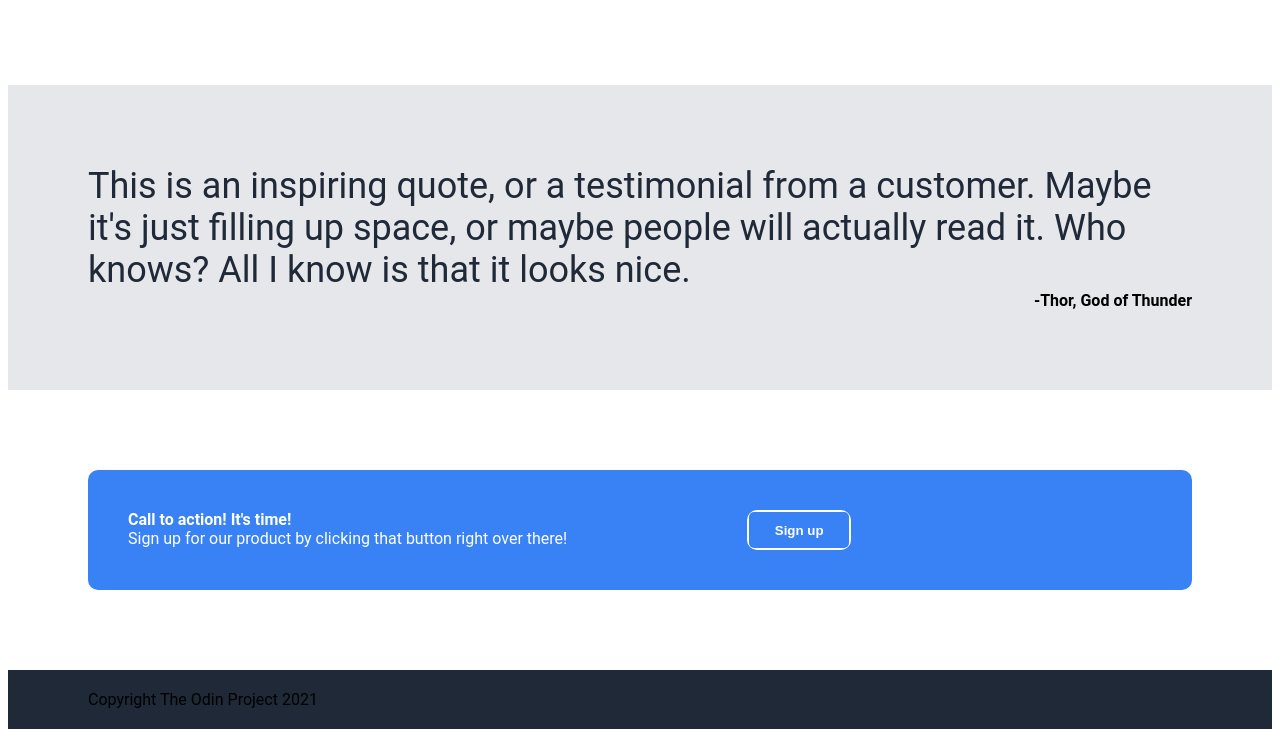
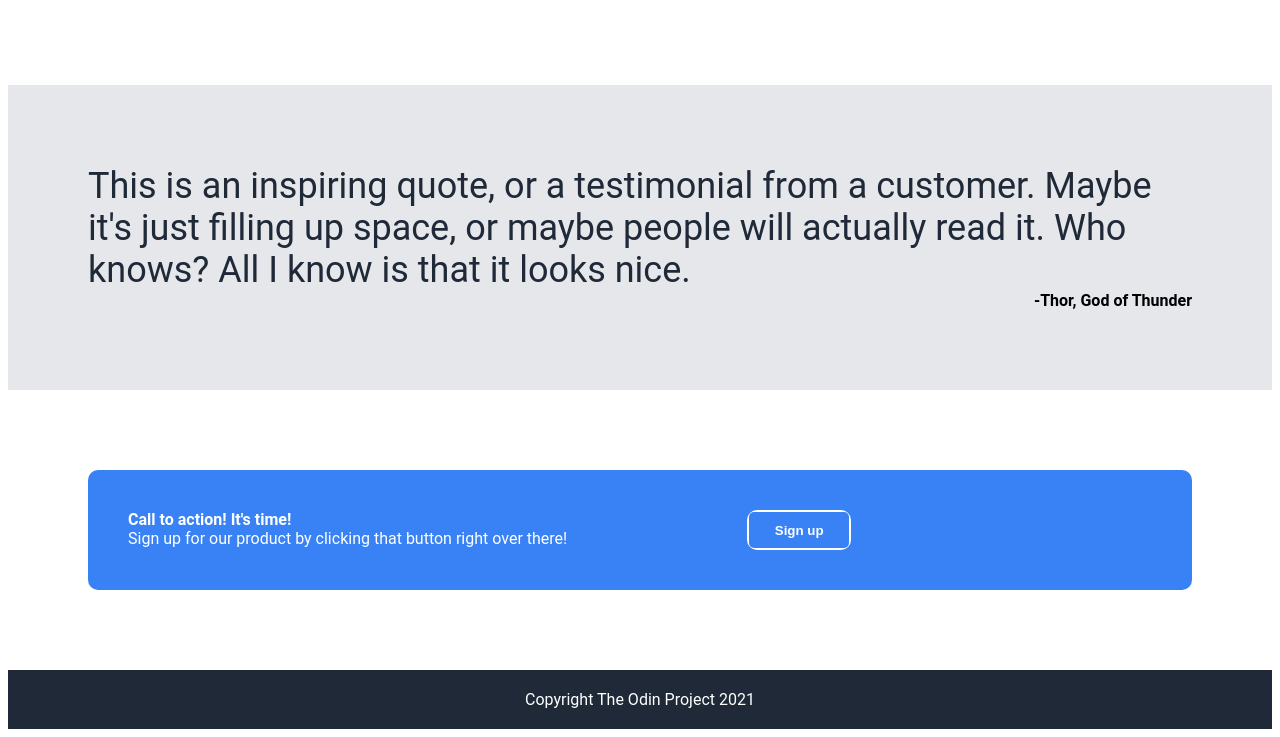
Before and after one commit to cliddell3/Odin-Landing-Page, a plain HTML site: page index.html in a window 1280 px wide. Shown: the part 961-1698 px from the top of the page. Drawn offline with Linux system fonts and the light colour scheme.

Commit message:
Finished Footer

```diff
--- a/styles.css
+++ b/styles.css
@@ -1,5 +1,5 @@
 body {
-    font-family: 'Roboto', 'Times New Roman';
+    font-family: 'Roboto', sans-serif;
 }
 
 .Section1, .Footer {
@@ -116,5 +116,11 @@ h2 {
 .Button2 {
     border: 2px solid white;
     border-radius: 10px;
+}
 
+/* Completing Section 5 Footer*/
+
+.Footer {
+    text-align: center;
+    color: white;
 }
```
